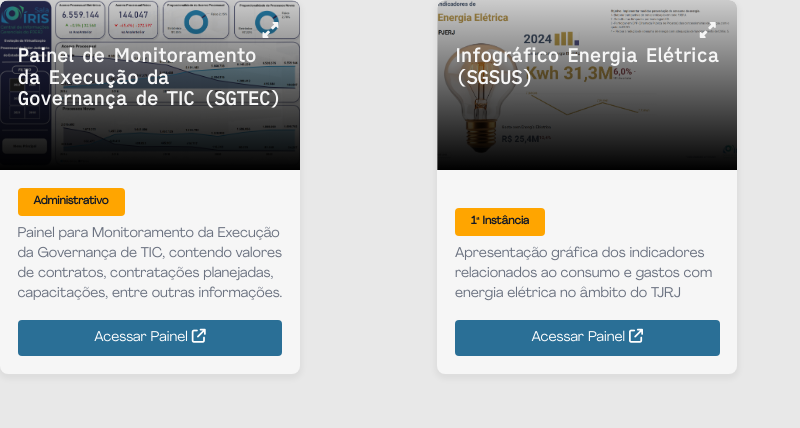
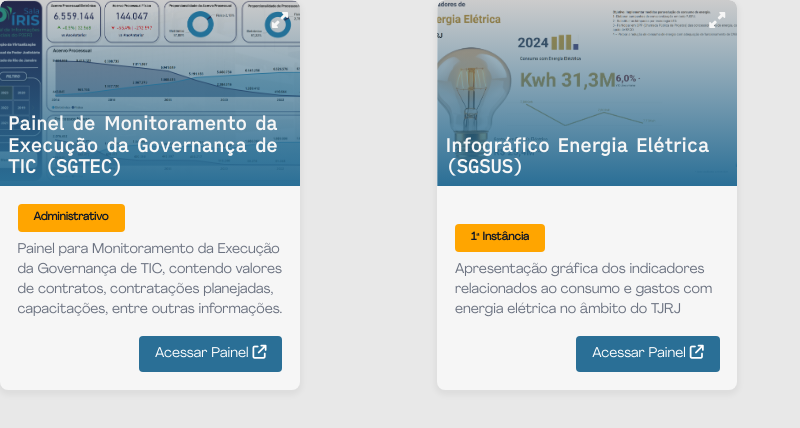
Before and after one commit to rafaelbarbadev/studies, a plain HTML site: page index5.html in a window 1280 px wide. Shown: the top 428 px of the page, without its empty margins (0-800 px from the left). Drawn offline with Linux system fonts and the light colour scheme.

Commit message:
wip: alteração de cor do overlay gradient

```diff
--- a/index5.html
+++ b/index5.html
@@ -25,7 +25,8 @@
 
         html {
             font-size: 16px;
-                background-color: #e8e8e8; /* off-white */
+            background-color: #e8e8e8;
+            /* off-white */
             color: #111827;
             font-family: 'agrandir';
         }
@@ -59,7 +60,6 @@
 
         .card-image {
             color: #f6f6f6;
-                width: 100%;
             border-radius: 0.5rem 0.5rem 0 0;
             min-height: 170px;
         }
@@ -72,7 +72,7 @@
         }
 
         .overlay {
-                border-image: fill 0 linear-gradient(#0003, #000);
+            border-image: fill 0 linear-gradient(#0003, rgb(42, 111, 150));
             clip-path: inset(0% 0% 0% 0% round 0.5rem 0.5rem 0 0)
         }
 
@@ -84,19 +84,21 @@
         }
 
         .card-image-content {
-                padding: 1.1rem;
+            padding: 0.5rem;
 
             >.image-expand {
                 padding: 0.25rem;
                 margin-left: auto;
 
             }
+
+            >:last-child {
+                align-self: flex-end;
+            }
         }
 
         .card-content {
             padding: 1.1rem;
-                display: flex;
-                flex-flow: column nowrap;
 
             >.tag {
                 align-self: flex-start;
@@ -122,6 +124,7 @@
         .action:visited,
         .action:hover,
         .action:active {
+            align-self: flex-end;
             display: inline-flex;
             margin-top: 1rem;
             color: #ffffff;
@@ -149,8 +152,8 @@
 <body>
     <main class="wrapper">
         <section class="card flex-column">
-                <div class="card-image background-image overlay" style="background-image: url('assets/images/sgtec.png');">
-                    <div class="card-image-content flex-column">
+            <div class="card-image background-image overlay card-image-content flex-column"
+                style="background-image: url('assets/images/sgtec.png');">
                 <a class="image-expand" href="#">
                     <span aria-hidden="true">
                         <i class="fa-solid fa-up-right-and-down-left-from-center"></i>
@@ -158,21 +161,24 @@
                 </a>
                 <h3>Painel de Monitoramento da Execução da Governança de TIC (SGTEC)</h3>
             </div>
-                </div>
-                <main class="card-content">
+            <main class="card-content flex-column">
                 <span class="tag">Administrativo</span>
-                    <p class="description">Painel para Monitoramento da Execução da Governança de TIC,
+                <p class="description">
+                    Painel para Monitoramento da Execução da Governança de TIC,
                     contendo valores de contratos,
                     contratações planejadas,
                     capacitações,
-                        entre outras informações. </p><a class="action" href="#">Acessar Painel <span
-                            aria-hidden="true"><i class="fa-solid fa-arrow-up-right-from-square"></i></span></a>
+                    entre outras informações.
+                </p>
+                <a class="action" href="#">Acessar Painel<span aria-hidden="true">
+                    <i class="fa-solid fa-arrow-up-right-from-square"></i></span>
+                </a>
             </main>
         </section>
 
         <section class="card flex-column">
-                <div class="card-image background-image overlay" style="background-image: url('assets/images/infograficoenergia.png');">
-                    <div class="card-image-content flex-column">
+            <div class="card-image background-image overlay card-image-content flex-column"
+                style="background-image: url('assets/images/infograficoenergia.png');">
                 <a class="image-expand" href="#">
                     <span aria-hidden="true">
                         <i class="fa-solid fa-up-right-and-down-left-from-center"></i>
@@ -180,14 +186,18 @@
                 </a>
                 <h3>Infográfico Energia Elétrica (SGSUS)</h3>
             </div>
-                </div>
-                <main class="card-content">
+            <main class="card-content flex-column">
                 <span class="tag">1ª Instância</span>
-                    <p class="description">Apresentação gráfica dos indicadores relacionados ao consumo e gastos com energia elétrica no âmbito do
-                        TJRJ</p><a class="action" href="#">Acessar Painel <span
-                            aria-hidden="true"><i class="fa-solid fa-arrow-up-right-from-square"></i></span></a>
+                <p class="description">
+                    Apresentação gráfica dos indicadores relacionados ao consumo e gastos com energia
+                    elétrica no âmbito do
+                    TJRJ
+                </p>
+                    <a class="action" href="#">Acessar Painel <span aria-hidden="true"><i
+                            class="fa-solid fa-arrow-up-right-from-square"></i></span></a>
             </main>
         </section>
+
     </main>
 </body>
 
```
Lines whose indentation alone changed are shown as unchanged.
